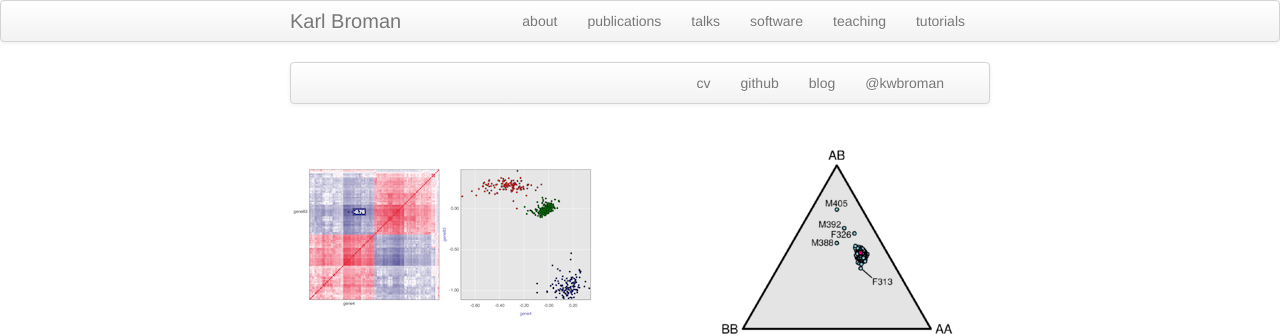
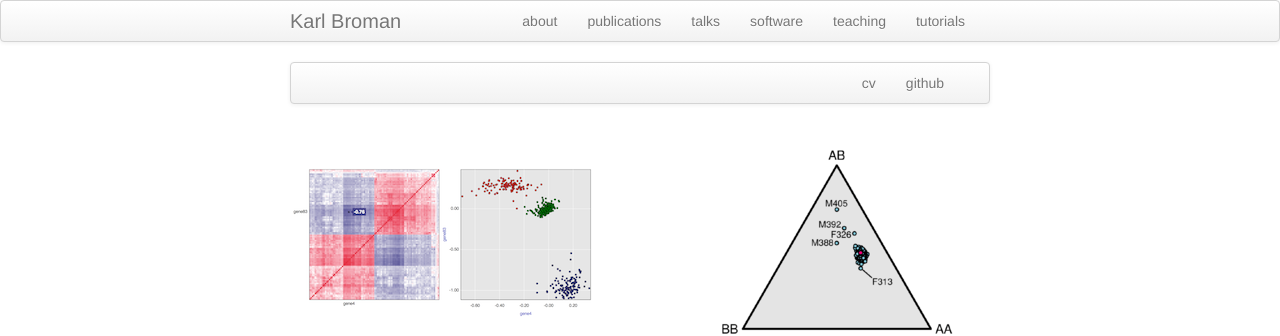
Before and after one commit to brucejunjin/brucejunjin.github.io, a Jekyll site: the page built from index.md, in a window 1280 px wide. Shown: the top 336 px of the page. Built offline with Jekyll 4.4.1, drawn with Linux system fonts in a browser that asks for light colours.

Commit message:
Update index.md

```diff
--- a/index.md
+++ b/index.md
@@ -10,8 +10,6 @@ keywords: Broman, QTL, R/qtl, quantitative trait loci, statistics, statistical g
       <ul class="nav">
           <li><a href="{{ BASE_PATH }}/assets/broman_cv.pdf">cv</a></li>
           <li><a href="https://github.com/kbroman">github</a></li>
-          <li><a href="https://kbroman.org/blog">blog</a></li>
-          <li><a href="https://twitter.com/kwbroman">@kwbroman</a></li>
       </ul>
   </div>
 </div>
```
